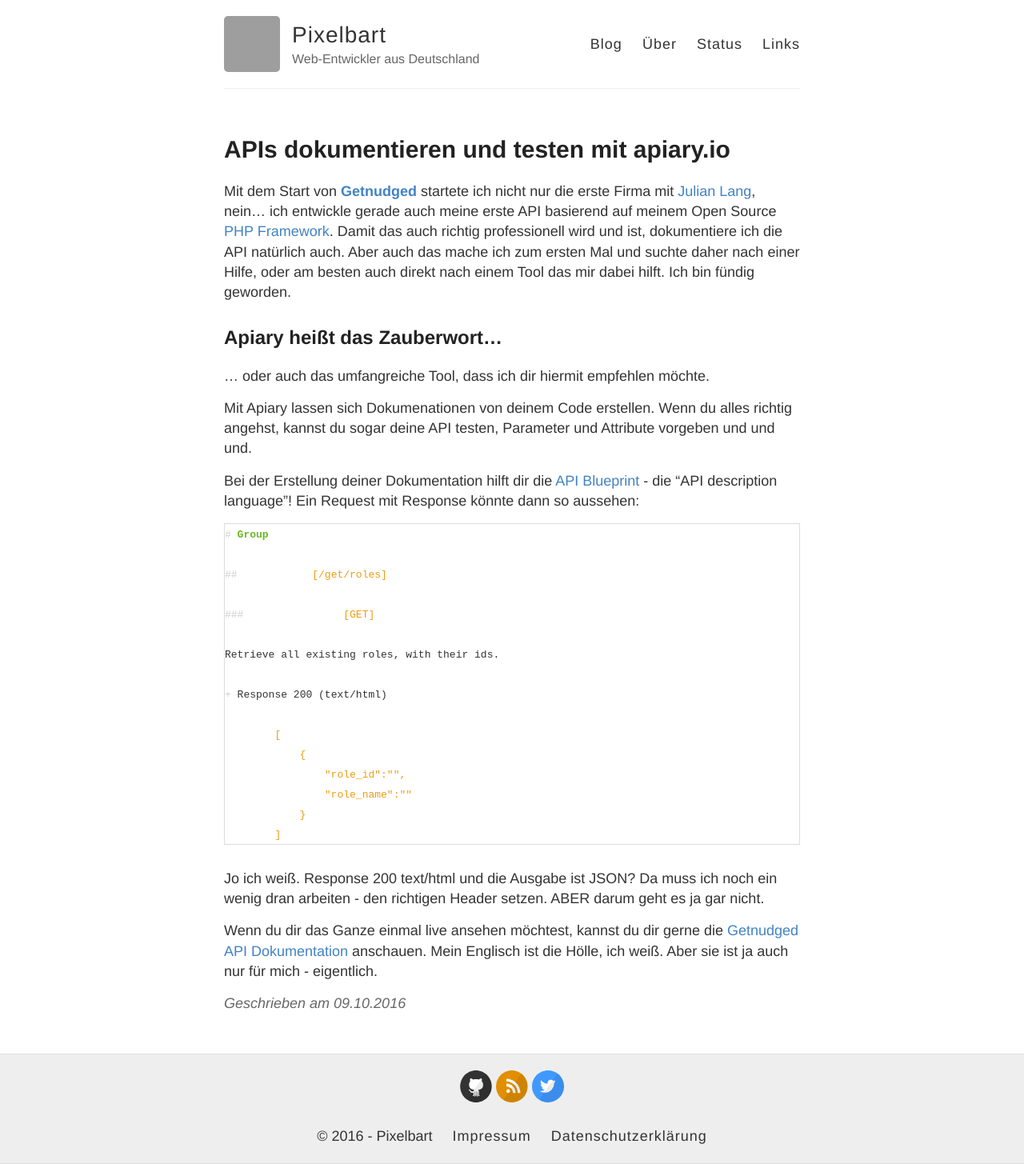
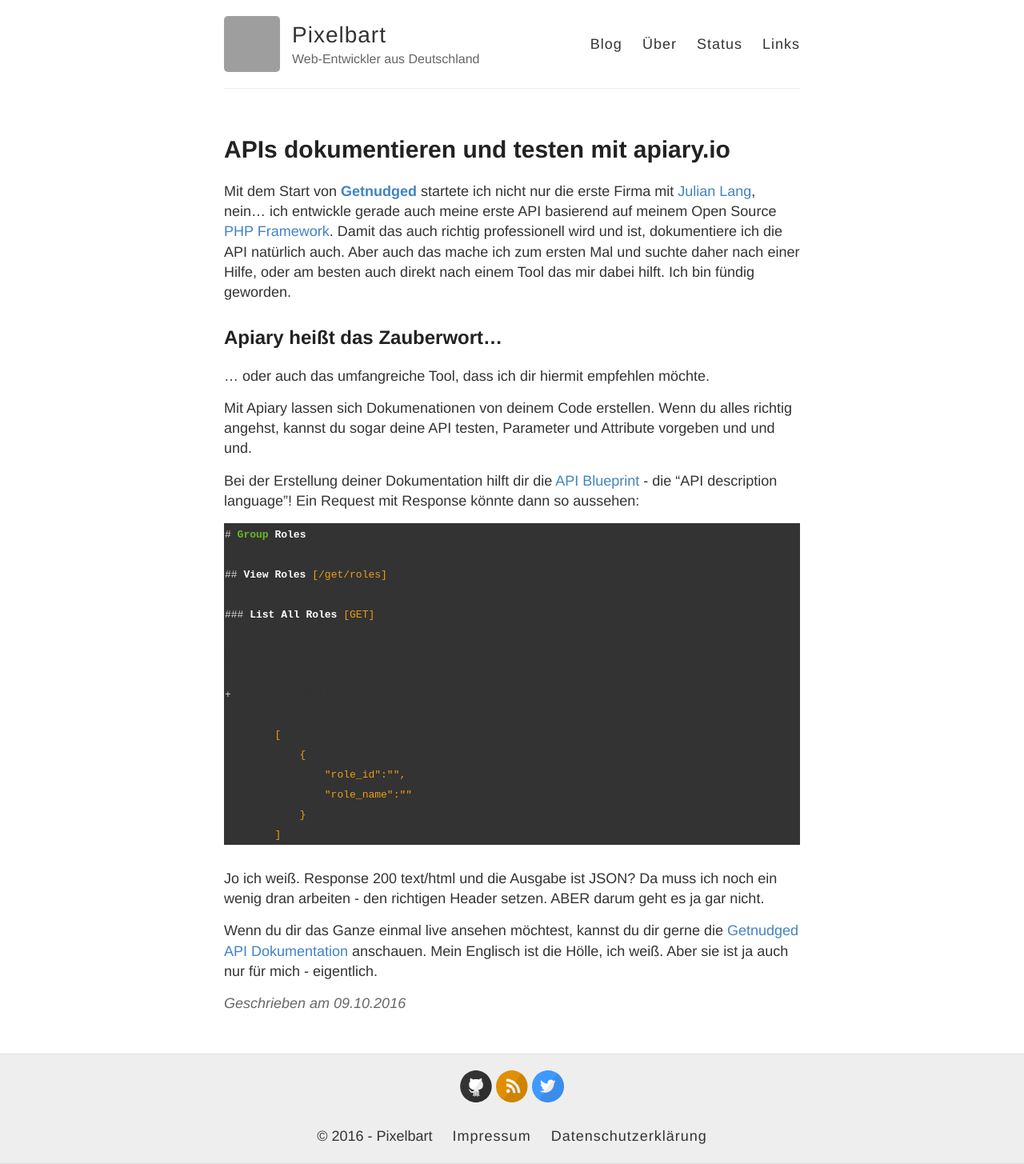
Before and after one commit to pixelbart/pixelbart.github.io, a Jekyll site: the page built from _posts/2016-10-09-apiary.md, in a window 1280 px wide. Shown: the whole page at 80% size. Built offline with Jekyll 4.4.1, drawn with Linux system fonts in a browser that asks for light colours; nearby versions of some CDN libraries; comment, search, counter and statistics services are not loaded; grey boxes are pictures that could not be loaded.

Commit message:
Update _highlights.scss

```diff
--- a/_sass/_highlights.scss
+++ b/_sass/_highlights.scss
@@ -1,6 +1,6 @@
 pre {
-  border: solid 1px #ddd;
-  background: #fff;
+  border: solid 1px #333333;
+  background: #333333;
   padding: 0;
   line-height: 23px;
   margin-bottom: 30px;
@@ -12,20 +12,6 @@ pre {
 
 .highlight td {
     padding: 8px 15px;
-}
-
-.gl {
-  background: #fafafa;
-  border-right: 1px solid #ddd;
-  color: #999;
-
-  /* Stop line numbers being visually selected */
-  -webkit-touch-callout: none;
-  -webkit-user-select: none;
-  -khtml-user-select: none;
-  -moz-user-select: none;
-  -ms-user-select: none;
-  user-select: none;
 }
 
 code {
```
